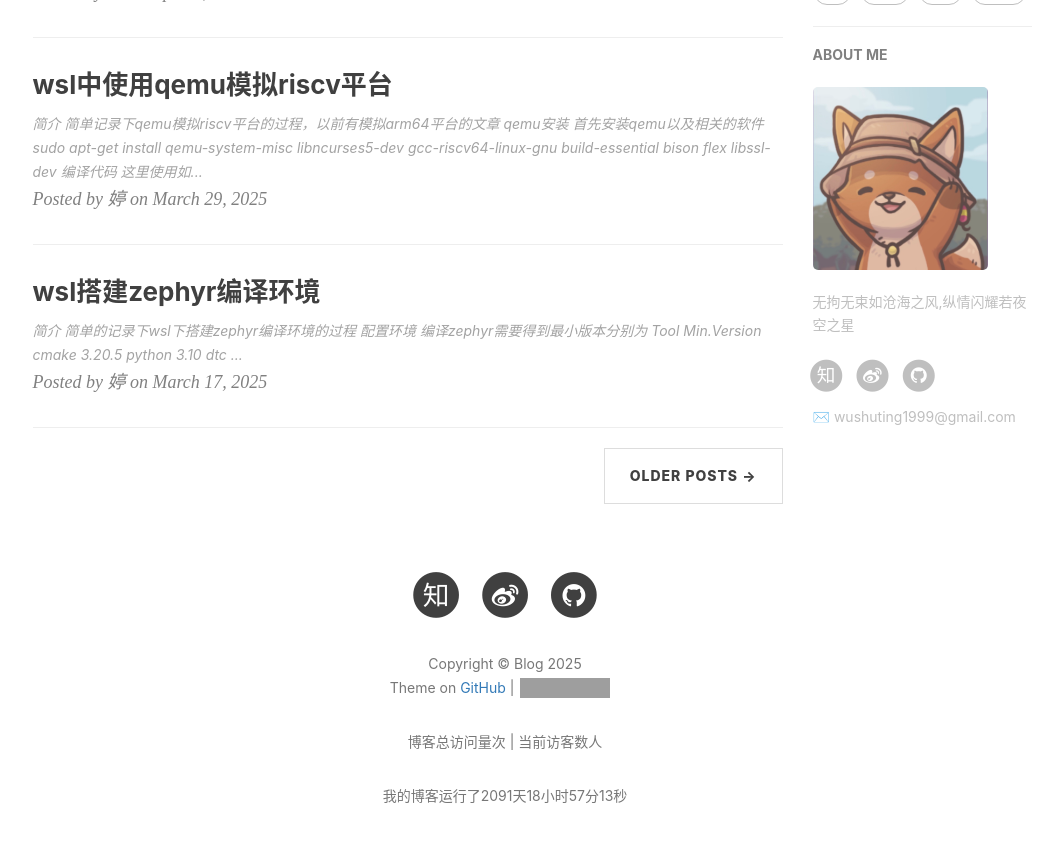
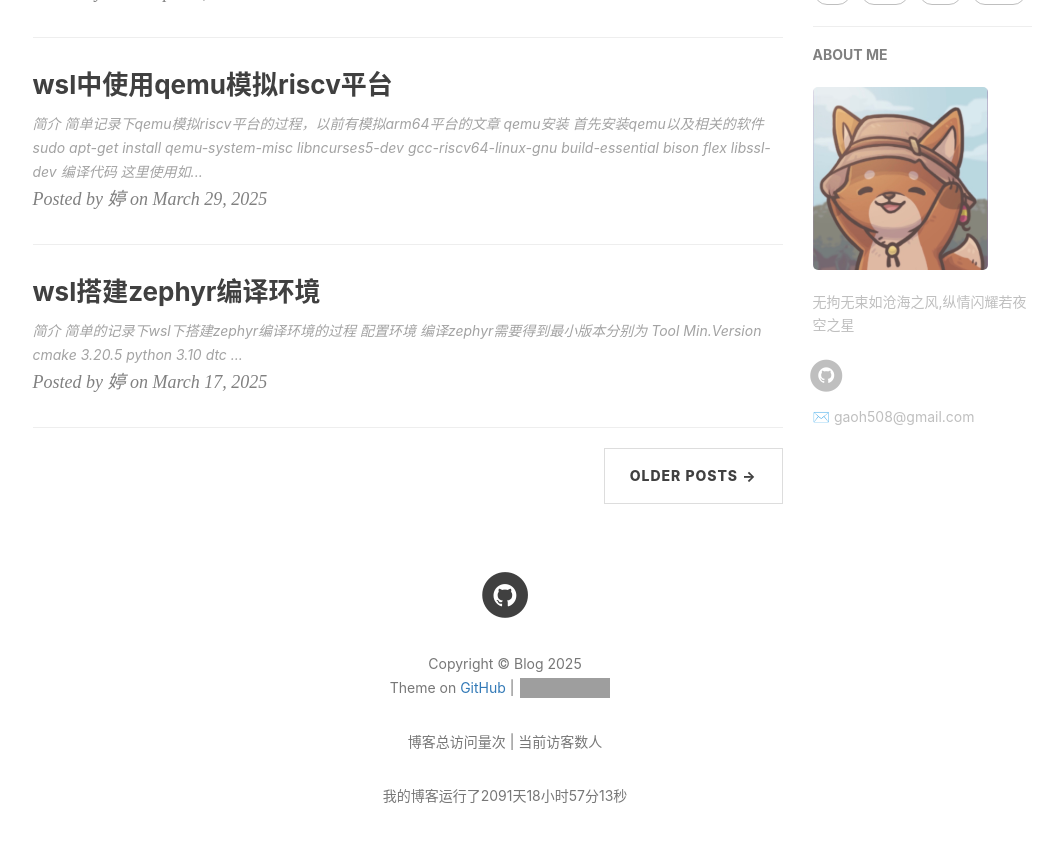
Before and after one commit to copyright1999/Copyright1999.github.io, a Jekyll site: the page built from index.html, in a window 1280 px wide and 900 px high, scrolled down 2139 px. Shown: the top 842 px of the window, without its empty margins (135-1192 px from the left). Built offline with Jekyll 4.4.1, drawn with Linux system fonts in a browser that asks for light colours; nearby versions of some CDN libraries; the list of posts is cut into pages by our own code; comment, search, counter and statistics services are not loaded; grey boxes are pictures that could not be loaded.

Commit message:
modify email

```diff
--- a/_config.yml
+++ b/_config.yml
@@ -2,7 +2,7 @@
 title: Blog
 SEOTitle: 只道寻常 | Blog
 header-img: img/59.jpg
-email: wushuting1999@gmail.com
+email: gaoh508@gmail.com
 description: "simple coder."
 keyword: " 刑满释放证办理处"
 url: "http://Copyright1999.github.io"          # your host, for absolute URL
@@ -19,8 +19,8 @@
 
 # SNS settings
 RSS: false
-weibo_username:   3412709632
-zhihu_username:     xing-man-shi-fang-zheng-ban-li-chu
+# weibo_username:   3412709632
+# zhihu_username:     xing-man-shi-fang-zheng-ban-li-chu
 github_username:    copyright1999
 #facebook_username:
 #jianshu_username:
--- a/package.json
+++ b/package.json
@@ -1,7 +1,7 @@
 {
     "name": "Blog",
     "title": "Blog",
-    "author": "copyright1999 <wushuting1999@gmail.com>",
+    "author": "copyright1999 <gaoh508@gmail.com>",
     "version": "1.7.0",
     "homepage": "http://copyright1999.github.io",
     "repository": {
```
